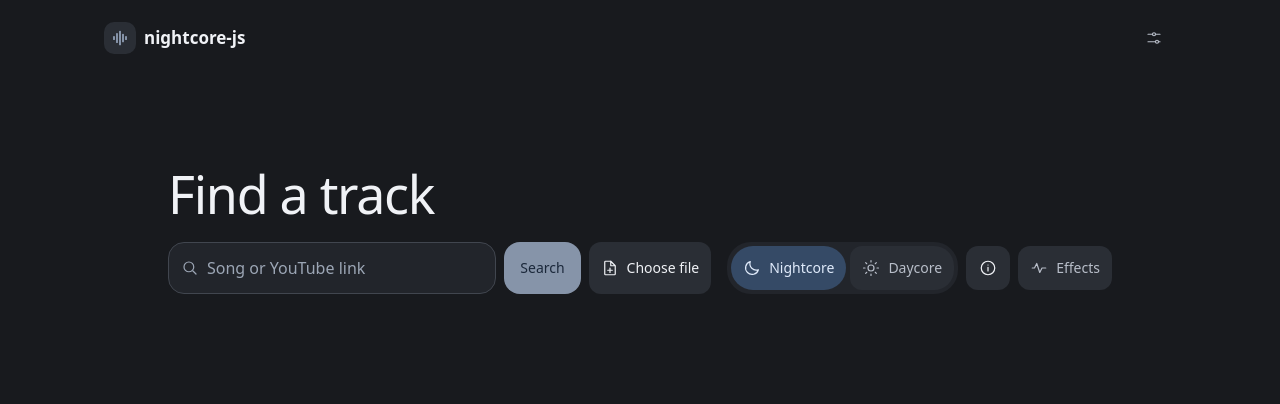
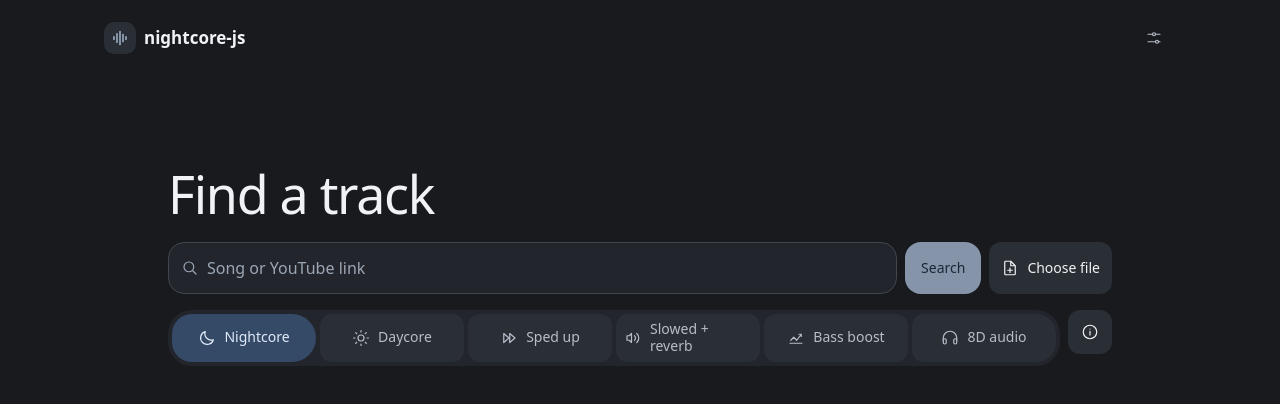
Before and after one commit to sodiel/nightcore-js, a React (Vite) app in the folder frontend/: page / in a window 1280 px wide. Shown: the top 404 px of the page. Built offline with nearby package versions, Linux system fonts and the light colour scheme; a web font is replaced by a local one.

Commit message:
fix(player): show all effects in one mode group

```diff
--- a/frontend/src/components/ExtraEffects.tsx
+++ /dev/null
@@ -1,61 +0,0 @@
-import { useRef } from "react";
-import { Icon } from "../config/icons.tsx";
-import { extraModes, type Preset } from "../config/modes.ts";
-import Overlay from "./Overlay.tsx";
-
-interface Props {
-  preset: Preset;
-  onPreset: (preset: Preset) => void;
-}
-
-export default function ExtraEffects({ preset, onPreset }: Props) {
-  const dialog = useRef<HTMLDialogElement>(null);
-  const popover = useRef<HTMLDivElement>(null);
-  const selected = extraModes.find((effect) => effect.value === preset);
-
-  function open(button: HTMLButtonElement) {
-    if (window.matchMedia("(max-width: 767px)").matches || !popover.current?.togglePopover) {
-      dialog.current?.showModal();
-      return;
-    }
-    const panel = popover.current;
-    if (!panel) return;
-    const rect = button.getBoundingClientRect();
-    panel.style.setProperty("--effects-top", `${rect.bottom + 8}px`);
-    panel.style.setProperty("--effects-right", `${window.innerWidth - rect.right}px`);
-    panel.togglePopover();
-  }
-
-  function select(next: Preset) {
-    onPreset(next);
-    if (dialog.current?.open) dialog.current.close();
-    if (popover.current?.matches(":popover-open")) popover.current.hidePopover();
-  }
-
-  const choices = () => (
-    <div className="effects-group" role="group" aria-label="Audio effects">
-      {extraModes.map((effect) => (
-        <button type="button" className="effect-choice" key={effect.value}
-          aria-pressed={effect.value === preset} onClick={() => select(effect.value)}>
-          <Icon name={effect.icon} />
-          <span><strong>{effect.label}</strong><small>{effect.description}</small></span>
-        </button>
-      ))}
-    </div>
-  );
-
-  return (
-    <>
-      <button className="button effects-trigger" type="button" data-selected={Boolean(selected)}
-        aria-haspopup="dialog" aria-label={selected ? `Effects, ${selected.label} selected` : "Effects"}
-        onClick={(event) => open(event.currentTarget)}>
-        <Icon name="effects" /><span>{selected?.label ?? "Effects"}</span>
-      </button>
-      <Overlay dialogRef={dialog} id="extra-effects" title="Effects">{choices()}</Overlay>
-      <div className="effects-popover" ref={popover} popover="auto" role="dialog" aria-labelledby="effects-popover-title">
-        <h2 id="effects-popover-title">Effects</h2>
-        {choices()}
-      </div>
-    </>
-  );
-}
--- a/frontend/src/components/ModePicker.tsx
+++ b/frontend/src/components/ModePicker.tsx
@@ -1,7 +1,6 @@
 import { useState } from "react";
 import { Icon } from "../config/icons.tsx";
-import { primaryModes, type Preset } from "../config/modes.ts";
-import ExtraEffects from "./ExtraEffects.tsx";
+import { modes, type Preset } from "../config/modes.ts";
 
 interface Props {
   preset: Preset;
@@ -14,7 +13,7 @@ export default function ModePicker({ preset, onPreset }: Props) {
   return (
     <div className="mode-picker">
       <div className="mode-group" role="group" aria-label="Playback mode">
-        {primaryModes.map((mode) => (
+        {modes.map((mode) => (
           <div className="mode-option" key={mode.value}
             onMouseLeave={() => setHideTip(false)} onBlur={() => setHideTip(false)}
             onKeyDown={(event) => { if (event.key === "Escape") setHideTip(true); }}>
@@ -35,10 +34,9 @@ export default function ModePicker({ preset, onPreset }: Props) {
       }}>
         <summary className="icon-button" aria-label="About playback modes"><Icon name="info" /></summary>
         <div className="help-panel">
-          {primaryModes.map((mode) => <p key={mode.value}><strong>{mode.label}</strong><br />{mode.description}</p>)}
+          {modes.map((mode) => <p key={mode.value}><strong>{mode.label}</strong><br />{mode.description}</p>)}
         </div>
       </details>
-      <ExtraEffects preset={preset} onPreset={onPreset} />
     </div>
   );
 }
--- a/frontend/src/config/icons.tsx
+++ b/frontend/src/config/icons.tsx
@@ -4,7 +4,6 @@ const drawings = {
   brand: <><path d="M4 10v4M8 6v12M12 3v18M16 7v10M20 10v4" /></>,
   close: <path d="m6 6 12 12M18 6 6 18" />,
   settings: <><path d="M4 7h6m4 0h6M4 17h10m4 0h2" /><circle cx="12" cy="7" r="2" /><circle cx="16" cy="17" r="2" /></>,
-  effects: <path d="M3 12h3l3-6 4 12 3-6h5" />,
   fast: <path d="m5 6 7 6-7 6Zm8 0 7 6-7 6Z" />,
   reverb: <><path d="M4 9h3l3-3v12l-3-3H4Z" /><path d="M14 9a4 4 0 0 1 0 6m3-9a8 8 0 0 1 0 12" /></>,
   bass: <path d="M4 19h16M5 15l4-4 4 4 6-8M16 7h3v3" />,
--- a/frontend/src/config/modes.ts
+++ b/frontend/src/config/modes.ts
@@ -3,12 +3,14 @@ export const primaryModes = [
   { value: "daycore", label: "Daycore", icon: "sun", description: "Plays 15% slower and lowers the pitch" },
 ] as const;
 
-export const extraModes = [
+const extraModes = [
   { value: "sped-up", label: "Sped up", icon: "fast", description: "25% faster at the original pitch" },
   { value: "slowed-reverb", label: "Slowed + reverb", icon: "reverb", description: "15% slower with lower pitch and room reverb" },
   { value: "bass-boost", label: "Bass boost", icon: "bass", description: "More low end at the original tempo" },
   { value: "8d-audio", label: "8D audio", icon: "headphones", description: "Slow stereo panning for headphones" },
 ] as const;
+
+export const modes = [...primaryModes, ...extraModes];
 
 export type PrimaryMode = typeof primaryModes[number]["value"];
 export type Preset = PrimaryMode | typeof extraModes[number]["value"];
--- a/frontend/src/styles/mode.css
+++ b/frontend/src/styles/mode.css
@@ -1,27 +1,36 @@
 .mode-picker {
-  display: flex;
-  align-items: center;
-  flex-wrap: wrap;
+  display: grid;
+  grid-template-columns: minmax(0, 1fr) auto;
+  align-items: start;
   gap: 8px;
-  width: fit-content;
-  max-width: 100%;
 }
 
 .mode-group {
-  display: flex;
-  align-items: center;
+  display: grid;
+  grid-template-columns: repeat(2, minmax(0, 1fr));
   gap: 4px;
   padding: 4px;
-  width: fit-content;
   background: var(--surface);
   border-radius: 24px;
 }
 
-.mode-option { position: relative; }
-.mode-button { background: var(--control); color: var(--muted); }
-.mode-option:first-child .mode-button { border-start-start-radius: 20px; border-end-start-radius: 20px; }
-.mode-option:last-child .mode-button { border-start-end-radius: 20px; border-end-end-radius: 20px; }
-.mode-button:hover { background: var(--hover); }
+.mode-option { position: relative; min-width: 0; }
+.mode-option .mode-button {
+  width: 100%;
+  height: 100%;
+  min-height: 48px;
+  padding: 4px 8px;
+  background: var(--control);
+  color: var(--muted);
+  white-space: normal;
+  line-height: 1.2;
+  text-align: start;
+}
+
+.mode-button svg { flex-shrink: 0; }
+.mode-option:first-child .mode-button { border-start-start-radius: 20px; }
+.mode-option:last-child .mode-button { border-end-end-radius: 20px; }
+.mode-option .mode-button:hover { background: var(--hover); }
 .mode-option .mode-button[aria-pressed="true"] {
   background: var(--selection);
   color: var(--on-selection);
@@ -58,57 +67,35 @@
 .mode-help { position: relative; display: none; }
 .mode-help summary { list-style: none; }
 .mode-help summary::-webkit-details-marker { display: none; }
-.help-panel { inset-inline: auto 0; }
+.help-panel {
+  inset-inline: auto 0;
+  max-height: 55svh;
+  overflow: auto;
+}
 .help-panel p { margin: 0; }
 .help-panel p + p { margin-top: 8px; }
 .help-panel strong { font-weight: 600; }
 
 @media (any-pointer: coarse), (hover: none) {
   .mode-help { display: block; }
+}
+
+@media (hover: none) {
   .mode-option .mode-tooltip { display: none; }
 }
 
-.effects-trigger { background: var(--control); color: var(--muted); }
-.effects-trigger:hover { background: var(--hover); color: var(--ink); }
-.effects-trigger[data-selected="true"] { background: var(--selection); color: var(--on-selection); border-radius: 24px; }
-
-.effects-popover {
-  position: fixed;
-  inset: auto var(--effects-right, 24px) auto auto;
-  top: clamp(8px, var(--effects-top, 24px), max(8px, calc(100dvh - 340px)));
-  margin: 0;
-  width: min(340px, calc(100vw - 32px));
-  max-height: calc(100dvh - 16px);
-  overflow: auto;
-  background: var(--surface);
-  color: var(--ink);
-  border: 1px solid var(--line);
-  border-radius: 24px;
-  padding: 16px;
-}
-.effects-popover h2 { font-size: 20px; font-weight: 500; }
-.effects-group { display: grid; gap: 4px; margin-top: 12px; }
-
-.effect-choice {
-  display: flex;
-  align-items: center;
-  gap: 12px;
-  min-height: 52px;
-  border-radius: 12px;
-  text-align: start;
-  padding: 8px 12px;
-  color: var(--muted);
-  background: var(--control);
+@media (max-width: 599px) {
+  .mode-option:nth-child(2n) .mode-tooltip { inset-inline: auto 0; }
 }
 
-.effect-choice svg { flex: 0 0 auto; }
-.effect-choice span { display: grid; }
-.effect-choice strong { font-size: 14px; font-weight: 600; }
-.effect-choice small { font-size: 13px; }
-.effect-choice:hover { background: var(--hover); }
-.effect-choice[aria-pressed="true"] { background: var(--selection); color: var(--on-selection); border-radius: 20px; }
-.effect-choice:focus-visible { outline: 2px solid var(--accent); outline-offset: -2px; }
+@media (600px <= width < 900px) {
+  .mode-group { grid-template-columns: repeat(3, minmax(0, 1fr)); }
+  .mode-option:nth-child(3n) .mode-tooltip { inset-inline: auto 0; }
+}
 
-@media (max-width: 550px) {
-  .effects-trigger span { display: none; }
+@media (min-width: 900px) {
+  .mode-group { grid-template-columns: repeat(6, minmax(0, 1fr)); }
+  .mode-option:first-child .mode-button { border-start-start-radius: 20px; border-end-start-radius: 20px; }
+  .mode-option:last-child .mode-button { border-start-end-radius: 20px; border-end-end-radius: 20px; }
+  .mode-option:nth-last-child(-n+2) .mode-tooltip { inset-inline: auto 0; }
 }
--- a/frontend/src/styles/player.css
+++ b/frontend/src/styles/player.css
@@ -155,8 +155,6 @@
 @media (min-width: 768px) {
   .app-header { padding-inline: 32px; }
   .workspace { padding-inline: 32px; }
-  .source-controls { grid-template-columns: minmax(0, 1fr) auto; column-gap: 16px; align-items: center; }
-  .source-controls h1, .status-slot, .error-row { grid-column: 1 / -1; }
   .track-player { grid-template-columns: minmax(144px, 30%) minmax(0, 1fr); align-items: center; padding: 24px; gap: 32px; }
 }
 
--- a/frontend/src/styles/shell.css
+++ b/frontend/src/styles/shell.css
@@ -160,11 +160,7 @@ button:disabled { cursor: default; opacity: 0.65; }
 .file-button:hover { background: var(--hover); }
 .upload-progress { width: 72px; height: 6px; accent-color: var(--accent); }
 
-@media (max-width: 959px) {
+@media (max-width: 599px) {
   .search { display: grid; grid-template-columns: minmax(0, 1fr) auto; }
   .file-button { grid-column: 1 / -1; justify-self: start; }
 }
-
-@media (min-width: 768px) and (max-width: 959px) {
-  .mode-picker { align-self: start; }
-}
```
Also changed, not shown: 1 other file (tests, documents, lock files or other folders).
